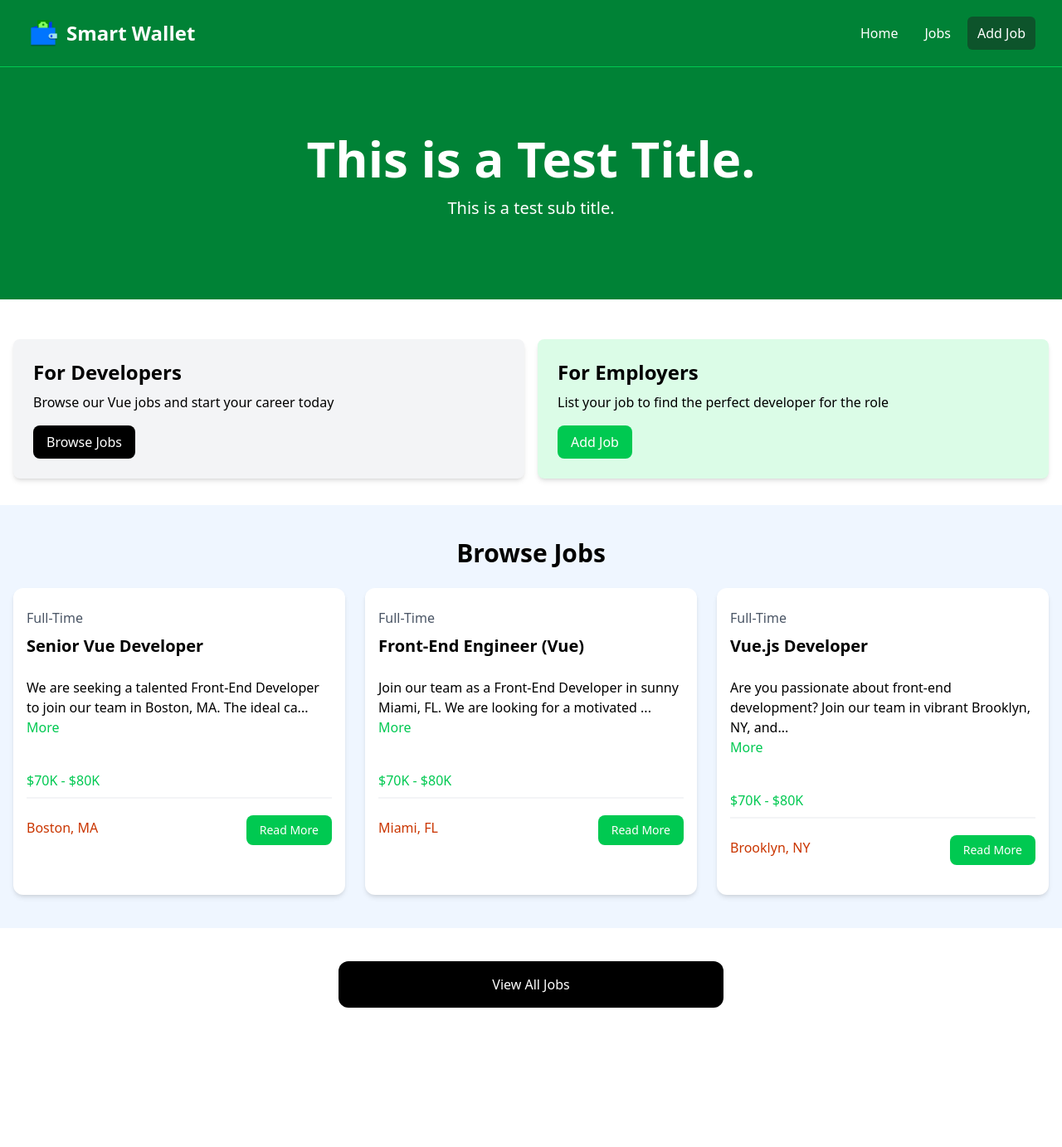
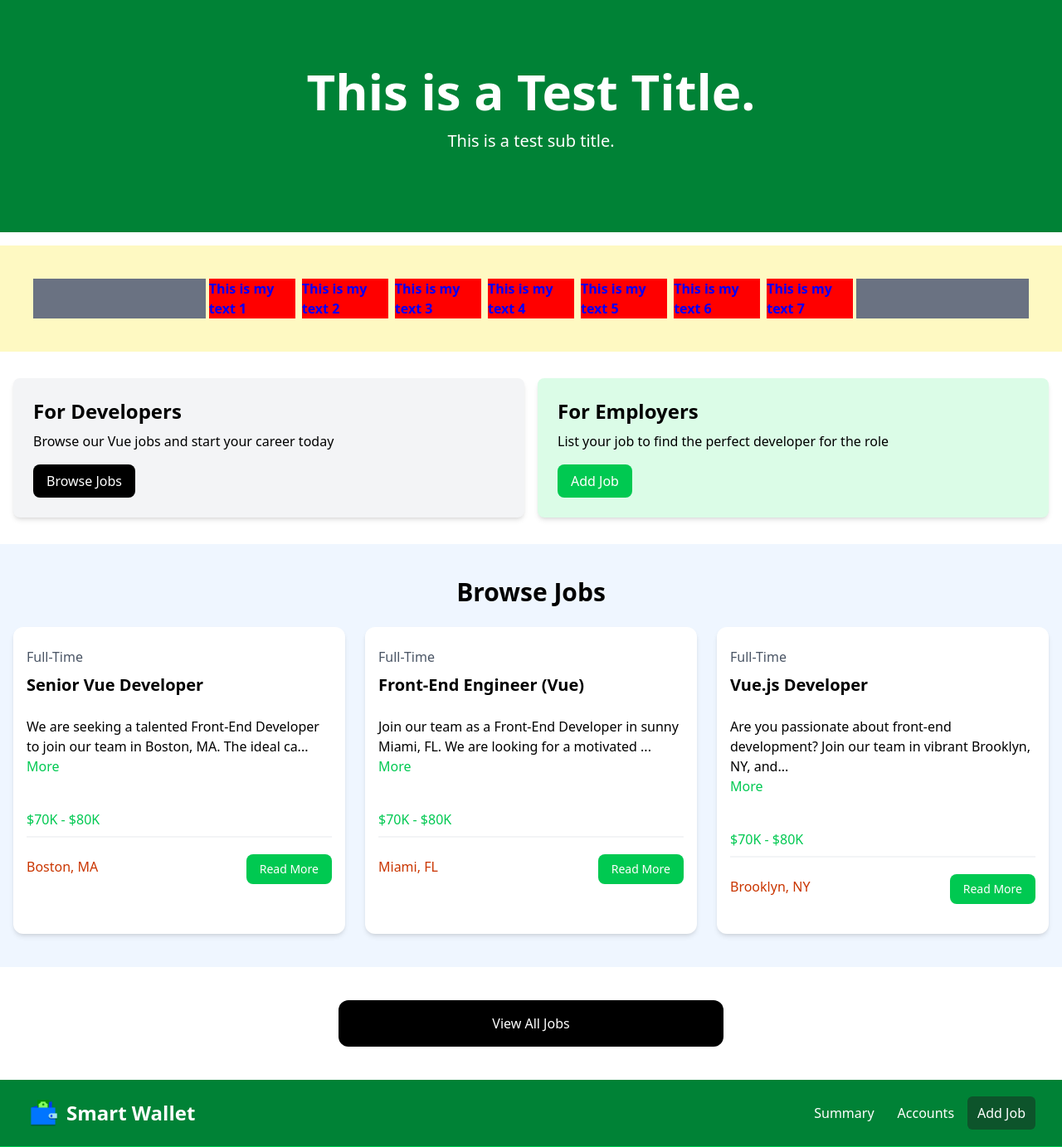
Before and after one commit to ali-ham-dev/financial-management, a Vue app in the folder fin-manag-client/: page /jobs/add in a window 1280 px wide. Shown: the whole page at 83% size. Before the commit the page ends 1255 px from the top, so only its background shows below. Built offline with nearby package versions, Linux system fonts and the light colour scheme; data requests are answered from the project's data file.

Commit message:
Adds carousel sample componenet.

```diff
--- a/fin-manag-client/src/App.vue
+++ b/fin-manag-client/src/App.vue
@@ -4,6 +4,6 @@
 </script>
 
 <template>
-    <NavBar />
-    <RouterView />
+  <RouterView />
+  <NavBar />
 </template>
--- /dev/null
+++ b/fin-manag-client/src/components/Carousel.vue
@@ -0,0 +1,36 @@
+<script setup lang="ts">
+
+</script>
+
+<template>
+    <section class="px-10 py-10 bg-yellow-100">
+        <div class="flex flex-row w-full">
+            <!--
+                1. Need to hide overflow.
+                2. Need to dynamically add the list of things to display.
+                3. Need to add left right scroll buttons.
+            -->
+            <div class="w-64 h-auto bg-gray-500"></div>
+            <p class="text">This is my text 1</p>
+            <p class="text">This is my text 2</p>
+            <p class="text">This is my text 3</p>
+            <p class="text">This is my text 4</p>
+            <p class="text">This is my text 5</p>
+            <p class="text">This is my text 6</p>
+            <p class="text">This is my text 7</p>
+            <div class="w-64 h-auto bg-gray-500"></div>
+        </div>
+    </section>
+</template>
+
+<style scoped>
+    .text {
+        margin-left: 0.25rem;
+        margin-right: 0.25rem;
+        font-size: 1rem;
+        font-weight: bold;
+        color: blue;
+        background-color: red;
+        flex-grow: 1;
+    }
+</style>
--- a/fin-manag-client/src/components/Hero.vue
+++ b/fin-manag-client/src/components/Hero.vue
@@ -1,4 +1,4 @@
-<script setup>
+<script setup lang="ts">
     import { defineProps } from 'vue';
 
     const props = defineProps({
--- a/fin-manag-client/src/components/NavBar.vue
+++ b/fin-manag-client/src/components/NavBar.vue
@@ -1,11 +1,12 @@
-<script setup>
+<script setup lang="ts">
 import { RouterLink, useRoute } from 'vue-router';
 import logo from '../assets/images/wallet-100.png';
 
-const isActiveLink = (routePath) => {
-  const route = useRoute();
+const route = useRoute();
+
+const isActiveLink = (routePath: string): boolean => {
   return route.path === routePath;
-};
+}
 </script>
 
 <template>
@@ -17,21 +18,27 @@ const isActiveLink = (routePath) => {
         >
           <!-- Logo -->
           <RouterLink class="flex flex-shrink-0 items-center mr-4" to="/">
-            <img class="h-10 w-auto" v-bind:src="logo" alt="Vue Jobs" />
+            <img class="h-10 w-auto" v-bind:src="logo" alt="Smart Wallet logo" />
             <span class="hidden md:block text-white text-2xl font-bold ml-2">
               Smart Wallet
             </span>
           </RouterLink>
+
+          <div class="">
+
+          </div>
+
+          <!-- Desktop Menu -->
           <div class="md:ml-auto">
-            <div class="flex space-x-2">
+            <div class="flex space-x-1">
               <RouterLink
                 to="/"
                 :class="[isActiveLink('/') ? 'bg-green-900' : 'hover:bg-gray-900 hover:text-white', 'text-white', 'rounded-md', 'px-3', 'py-2']"
-                >Home</RouterLink>
+                >Summary</RouterLink>
               <RouterLink
                 to="/jobs"
                 :class="[isActiveLink('/jobs') ? 'bg-green-900' : 'hover:bg-gray-900 hover:text-white', 'text-white', 'rounded-md', 'px-3', 'py-2']"
-                >Jobs</RouterLink>
+                >Accounts</RouterLink>
               <RouterLink
                 to="/jobs/add"
                 :class="[isActiveLink('/jobs/add') ? 'bg-green-900' : 'hover:bg-gray-900 hover:text-white', 'text-white', 'rounded-md', 'px-3', 'py-2']"
--- a/fin-manag-client/src/views/Home.vue
+++ b/fin-manag-client/src/views/Home.vue
@@ -1,11 +1,13 @@
 <script setup land="ts">
   import Hero from '../components/Hero.vue';
   import HomeCards from '../components/HomeCards.vue';
-  import JobListings from '../components/JobListings.vue'
+  import JobListings from '../components/JobListings.vue';
+  import Carousel from '../components/Carousel.vue';
 </script>
 
 <template>
     <Hero title="This is a Test Title." subtitle="This is a test sub title."/>
+    <Carousel />
     <HomeCards />
     <JobListings :limit="3" :showButton="true"/>
 </template>
```
